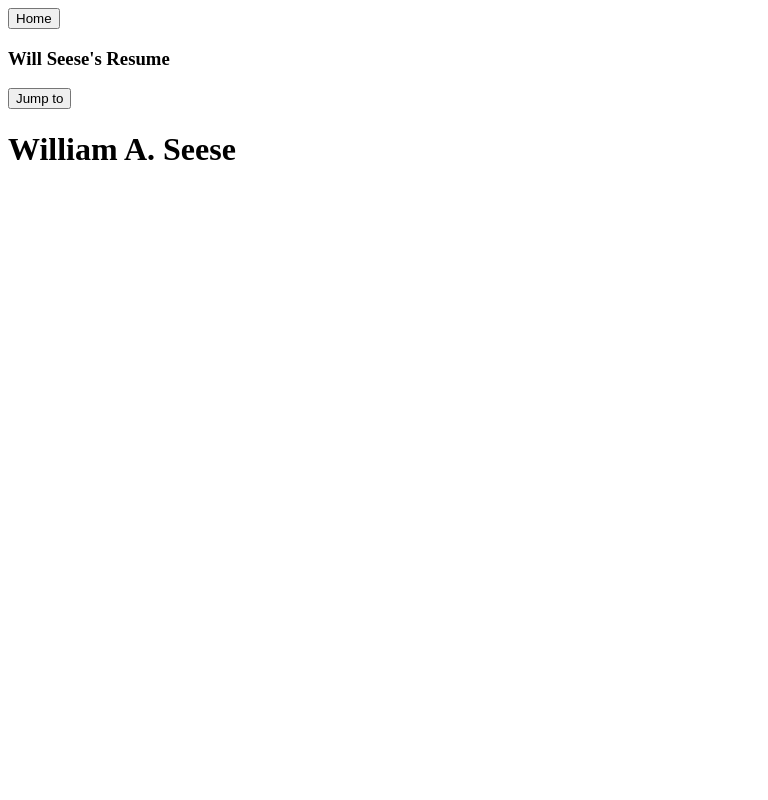
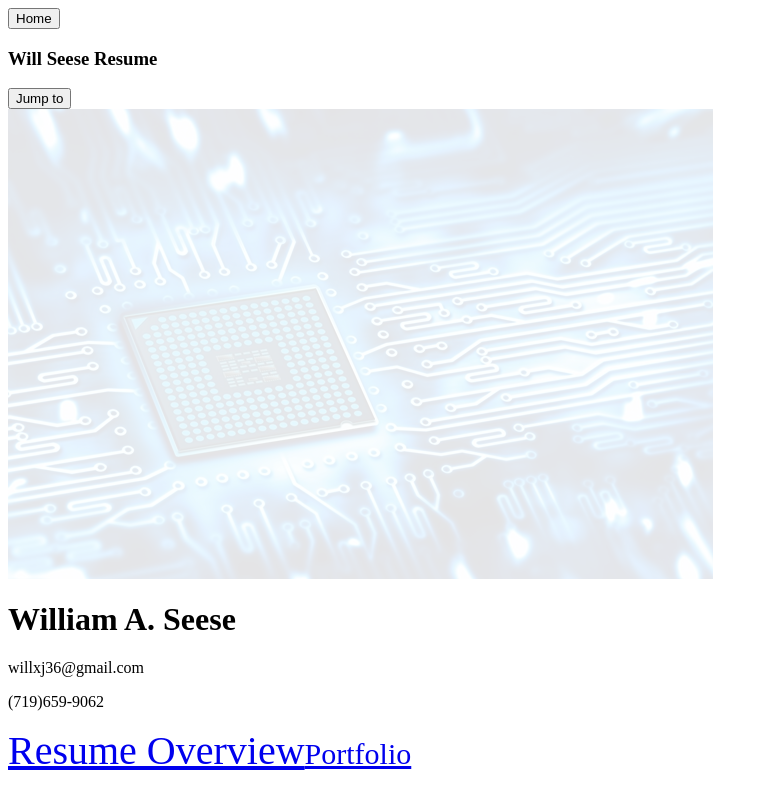
Before and after one commit to willxj36/Interactive-Resume, a React app: page / in a window 1280 px wide. Shown: the whole page, without its empty margins (0-768 px from the left). Built offline with nearby package versions, Linux system fonts and the light colour scheme.

Commit message:
working on file that will be pseudo-DB, got a little more nice UI/UX on home page, navbar

```diff
--- a/public/index.html
+++ b/public/index.html
@@ -1,6 +1,6 @@
 <html>
 <head>
-    <title>Barebones Typescript/React/Express</title>
+    <title>Will Seese Resume</title>
     <meta charset="utf-8">
     <meta name="viewport" content="width=device-width, initial-scale=1, shrink-to-fit=no">
 </head>
--- a/src/client/App.tsx
+++ b/src/client/App.tsx
@@ -6,6 +6,7 @@ import Navbar from './components/Navbar';
 import Home from './pages/Home';
 import Education from './pages/Education';
 import Experience from './pages/Experience';
+import Overview from './pages/Overview';
 
 const App = (props: AppProps) => {
 
@@ -14,6 +15,7 @@ const App = (props: AppProps) => {
 			<Navbar />
 			<Switch>
 				<Route exact path='/' component={Home} />
+				<Route path='/overview' component={Overview} />
 				<Route exact path='/education' component={Education} />
 				<Route exact path='/experience' component={Experience} />
 			</Switch>
--- /dev/null
+++ b/src/client/components/JobSummary.tsx
@@ -0,0 +1,26 @@
+import * as React from 'react';
+import { useState, useEffect } from 'react';
+
+interface IJobSummaryProps {
+    jobId: number
+}
+
+const JobSummary: React.FC<IJobSummaryProps> = ({ jobId }) => {
+
+    const [jobInfo, setJobInfo] = useState<any>(0);
+
+    useEffect(() => {
+        (async () => {
+            await setJobInfo(jobId);
+        })();
+    }, [jobId])
+
+    return(
+        <div>
+            <p>{jobInfo}</p>
+        </div>
+    )
+
+}
+
+export default JobSummary;
--- a/src/client/components/Navbar.tsx
+++ b/src/client/components/Navbar.tsx
@@ -8,18 +8,25 @@ const Navbar = () => {
 
     return(
         <>
-            <nav className="navbar bg-primary position-relative">
+            <nav className="navbar bg-primary fixed-top">
                 <Link to='/'>
                     <button onClick={() => setJumpMenu(false)} className="btn btn-dark">Home</button>
                 </Link>
-                <h3 className="mx-auto text-white">Will Seese's Resume</h3>
+                <h3 className="mx-auto text-white navbar-brand">Will Seese Resume</h3>
                 <div>
                     <button onClick={() => setJumpMenu(!jumpMenu)} className="btn btn-dark dropdown-toggle">Jump to  </button>
                     {jumpMenu ? (
                         <div className="d-flex mr-n3 justify-content-end">
                             <ul className="list-group position-absolute col-xl-2 col-md-4 col-sm-6">
-                                <Link onClick={() => setJumpMenu(false)} to='/education'><li className="list-group-item text-right">Education</li></Link>
-                                <Link onClick={() => setJumpMenu(false)} to='/experience'><li className="list-group-item text-right">Experience</li></Link>
+                                <Link to='/overview' onClick={() => setJumpMenu(false)}>
+                                    <li className="list-group-item text-right">Overview</li>
+                                </Link>
+                                <Link to='/education' onClick={() => setJumpMenu(false)}>
+                                    <li className="list-group-item text-right">Education</li>
+                                </Link>
+                                <Link to='/experience' onClick={() => setJumpMenu(false)}>
+                                    <li className="list-group-item text-right">Experience</li>
+                                </Link>
                             </ul>
                         </div>
                     ) : null }
--- a/src/client/pages/Education.tsx
+++ b/src/client/pages/Education.tsx
@@ -3,7 +3,7 @@ import * as React from 'react';
 const Education = () => {
 
     return(
-        <div>
+        <div className="mt-5 pt-3">
             <p>Education</p>
         </div>
     )
--- a/src/client/pages/Experience.tsx
+++ b/src/client/pages/Experience.tsx
@@ -3,7 +3,7 @@ import * as React from 'react';
 const Experience = () => {
 
     return(
-        <div>
+        <div className="mt-5 pt-3">
             <p>Experience</p>
         </div>
     )
--- a/src/client/pages/Home.tsx
+++ b/src/client/pages/Home.tsx
@@ -1,10 +1,17 @@
+import { urlencoded } from 'express';
 import * as React from 'react';
+import { Link } from 'react-router-dom';
 
 const Home = () => {
 
     return (
-        <div className="min-vh-100 d-flex justify-content-center align-items-center">
+        <div className="mt-5 min-vh-100 d-flex flex-column justify-content-center align-items-center">
+            <img src="/resume-bg.jpg" alt="" style={{opacity: 0.1, zIndex: -1}} className="position-fixed min-vh-100 min-vw-100" />
             <h1 className="display-1">William A. Seese</h1>
+            <p className="display-4 my-4">willxj36@gmail.com</p>
+            <p className="display-4 my-4">(719)659-9062</p>
+            <Link to='/overview' className="btn btn-primary my-4 p-3" style={{fontSize: 40}}>Resume Overview</Link>
+            <a href="#" className="btn btn-secondary my-4 p-3" style={{fontSize: 30}}>Portfolio</a>
         </div>
     )
 }
--- /dev/null
+++ b/src/client/pages/Overview.tsx
@@ -0,0 +1,24 @@
+import * as React from 'react';
+
+import JobSummary from '../components/JobSummary';
+
+const Overview = () => {
+
+    const jobIds = [1, 2, 3, 4]
+
+    return(
+        <div className="mt-5 pt-3 container">
+            <div className="col-md-9">
+                {jobIds.map(jobId => (
+                    <JobSummary jobId={jobId} />
+                ))}
+            </div>
+            <div className="col-md-3">
+
+            </div>
+        </div>
+    )
+
+}
+
+export default Overview;
--- a/src/server/routes.ts
+++ b/src/server/routes.ts
@@ -2,7 +2,8 @@ import * as express from 'express';
 
 const router = express.Router();
 
-router.get('/api/hello', (req, res, next) => {
+router.get('/api/jobs', (req, res, next) => {   //Jobs are stored in a file instead of a DB to simplify code and speed up load times.
+                                                //To see code examples connected to DB, check out some of the projects in my portfolio! (Link on Home page of this site)
     res.json('World');
 });
 
```
Also changed, not shown: src/server/jobs.ts (added, +21 -0 lines), public/resume-bg.jpg (added).
